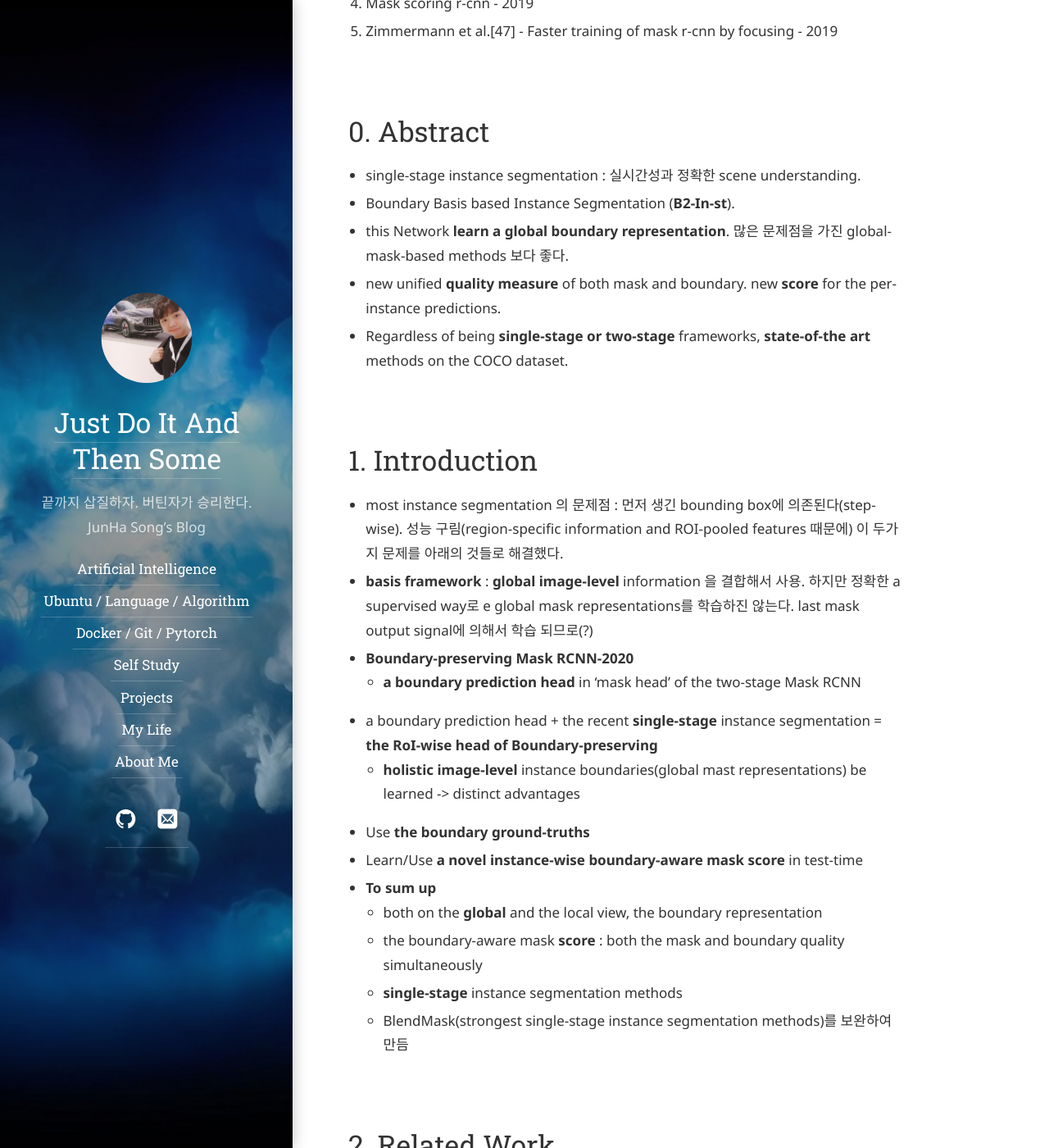
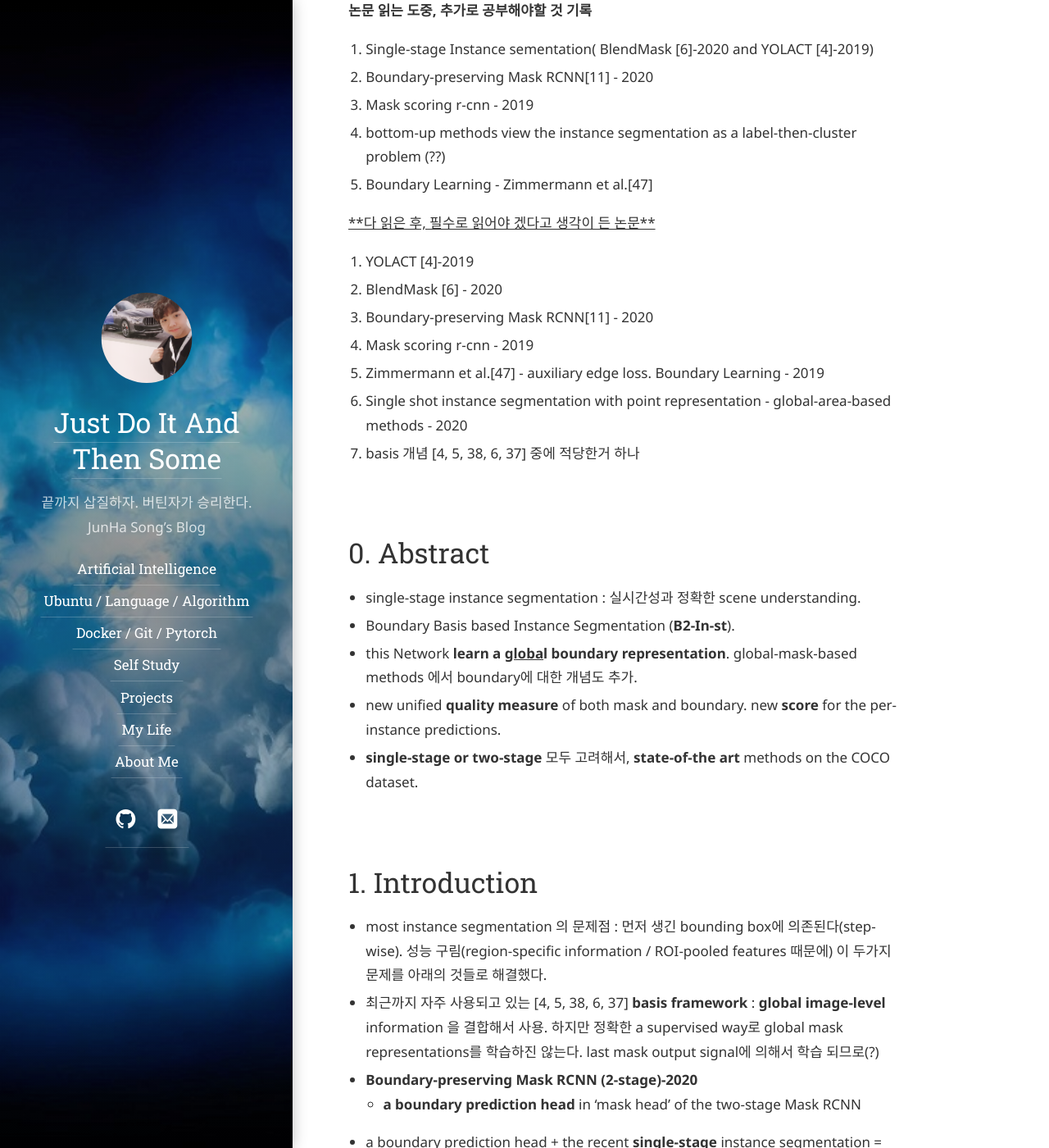
Before and after one commit to junsusong98/junha1125.github.io, a Jekyll site: the page built from artificial-intelligence/_posts/2021-01-19-TheDevilintheBoundary.md, in a window 1280 px wide and 1400 px high, scrolled down 1375 px. Shown: the whole window at 82% size. Built offline with Jekyll 4.4.1, drawn with Linux system fonts in a browser that asks for light colours; some web fonts are replaced; some of the changed text lies outside the part shown.

Commit message:
complete devil in boundary.md

```diff
--- a/artificial-intelligence/_posts/2021-01-19-TheDevilintheBoundary.md
+++ b/artificial-intelligence/_posts/2021-01-19-TheDevilintheBoundary.md
@@ -17,27 +17,37 @@
 
 1. 논문 안에는 핵심 내용(global 사용, score 사용) 등이 있는데, 최근 논문들의 핵심 내용만 쏙쏙 캐치해서 그것들을 잘~융합해서 개발이 되었다. -> 이런 논문 작성 방식도 추구하자.
 2. 논문 많이 읽어야 겠다... 완벽하게 이해는 안되고, 60% 정도만 이해가 간다. 필수적으로 읽어야 하는 논문 몇가지만 읽고 나면 다 이해할 수 도 있을 듯 하다. 지금은 전체다 이해가 안된다고 해도 좌절하지 말자.
-3. 정말 많은 노력이 보였다. 내가 과연 이정도를 할 수 있을까? 라는 생각이 들었지만 딱 한달 동안 이와 관련된 매일 논문 1개씩 읽는다면, 잘하면 좀더 창의력과 실험을 가미해서 더 높은 성능을 내는 모델을 만들 수 있지 않을까? 하는 생각은 든다.
+3. 정말 많은 노력이 보였다. 내가 과연 이정도를 할 수 있을까? 라는 생각이 들었지만 딱 한달 동안 이와 관련된 매일 논문 1개씩 읽는다면, 잘하면 좀더 창의력과 실험을 가미해서 더 높은 성능을 내는 모델을 만들 수 있지 않을까? 하는 생각은 든다. 따라서 하나의 관심 분야를 가지고 그 분야의 논문 20개는 읽어야 그 쪽은 조금 안다고 할 수 있다.
+4. 만약 Segmentation을 계속 하고 싶다면, 아래의 '필수 논문'을 차례대로 읽도록 하자. 지금은 아니다.
+5. 질문
+   - 논문을 준비하신 기간?
+   - 이 분야를 항상 관심을 두고 계셨던 건지? 그래서 그 분야의 논문을 항상 읽어오신 건지?
+   - 코드 제작은 어떻게 하셨는지? 어떤 코드 참고 및 어떤 방식으로 수정? 몇 퍼센트 수정 및 추가?
+   - 현재도 Segmentation을 매인 주제로 연구하고 계신지? 아니면 다른 과제나 연구로 바꾸셨는지?
+   - 아무래도 saturation된 Instance Segmentation에 대해서 계속 공부해나가시는거에 대한 두려움은 없으신지?
+   - 석사기간에 이런 좋은 논문을 쓰는게 쉽지 않은데... 혹시 팁이 있으신지?
 
 
 
-**추가로 공부해야할 것**
+**논문 읽는 도중, 추가로 공부해야할 것 기록**
 
 1. Single-stage Instance sementation( BlendMask [6]-2020 and YOLACT [4]-2019)
 2. Boundary-preserving Mask RCNN[11] - 2020
 3. Mask scoring r-cnn - 2019
 4. bottom-up methods view the instance segmentation as a label-then-cluster problem (??)
-5. Boundary Learning - (CASENet, InstanceCut- old) Zimmermann et al.[47]
+5. Boundary Learning - Zimmermann et al.[47]
 
 
 
-**다 읽은 후, 필수로 읽어야 겠다고 생각이 든 논문**
+<u>**다 읽은 후, 필수로 읽어야 겠다고 생각이 든 논문**</u>
 
 1. YOLACT [4]-2019
-2. BlendMask [6]
+2. BlendMask [6] - 2020
 3. Boundary-preserving Mask RCNN[11] - 2020
 4. Mask scoring r-cnn - 2019
-5. Zimmermann et al.[47] - Faster training of mask r-cnn by focusing - 2019
+5. Zimmermann et al.[47] - auxiliary edge loss. Boundary Learning - 2019
+6. Single shot instance segmentation with point representation - global-area-based methods - 2020
+7. basis 개념 [4, 5, 38, 6, 37] 중에 적당한거 하나
 
 
 
@@ -45,27 +55,27 @@
 
 - single-stage instance segmentation : 실시간성과 정확한 scene understanding.
 - Boundary Basis based Instance Segmentation (**B2-In-st**).
-- this Network **learn a global boundary representation**. 많은 문제점을 가진 global-mask-based methods 보다 좋다.
+- this Network **learn a <u>globa</u>l boundary representation**.  global-mask-based methods 에서 boundary에 대한 개념도 추가.
 - new unified **quality** **measure** of both mask and boundary. new **score** for the per-instance predictions.
--  Regardless of being **single-stage or two-stage** frameworks,  **state-of-the art** methods on the COCO dataset.
+-  **single-stage or two-stage** 모두 고려해서,  **state-of-the art** methods on the COCO dataset.
 
 
 
 # 1. Introduction
 
-- most instance segmentation 의 문제점 : 먼저 생긴 bounding box에 의존된다(step-wise).  성능 구림(region-specific information and ROI-pooled features 때문에) 이 두가지 문제를 아래의 것들로 해결했다.
-- **basis framework** : **global image-level** information 을 결합해서 사용. 하지만 정확한 a supervised way로 e global mask representations를 학습하진 않는다. last mask output signal에 의해서 학습 되므로(?)
-- **Boundary-preserving Mask RCNN-2020**
+- most instance segmentation 의 문제점 : 먼저 생긴 bounding box에 의존된다(step-wise).  성능 구림(region-specific information / ROI-pooled features 때문에) 이 두가지 문제를 아래의 것들로 해결했다.
+- 최근까지 자주 사용되고 있는 [4, 5, 38, 6, 37] **basis framework** : **global image-level** information 을 결합해서 사용. 하지만 정확한 a supervised way로 global mask representations를 학습하진 않는다. last mask output signal에 의해서 학습 되므로(?)
+- **Boundary-preserving Mask RCNN (2-stage)-2020**
   - **a boundary prediction head** in 'mask head' of the two-stage Mask RCNN
 - a boundary prediction head + the recent **single-stage** instance segmentation = **the RoI-wise head of Boundary-preserving**
-  - **holistic image-level** instance boundaries(global mast representations) be learned -> distinct advantages
+  - **holistic image-level** instance boundaries(global mask representations) be learned -> distinct advantages
 - Use **the boundary ground-truths**
-- Learn/Use **a novel instance-wise boundary-aware mask score** in test-time
+- Learn/Use **a novel instance-wise boundary-aware mask score** (<u>결론 : only for test-time. 학습을 하는 동안 이 score도 추측할 수 있게 만들어 놓으면, test할때 확율값이 얼마인지 확인가능하기도 하고, 학습 성능이 좋아지는 효과도 볼 수 있다.</u>)
 - **To sum up**
-  - both on the **global** and the local view, the boundary representation
+  - both on the **global** and the **local** view, the boundary representation
   - the boundary-aware mask **score** : both the mask and boundary quality simultaneously
   - **single-stage** instance segmentation methods
-  - BlendMask(strongest single-stage instance segmentation methods)를 보완하여 만듬
+  - Blend-Mask(strongest single-stage instance segmentation methods)를 보완하여 만듬
 
 
 
@@ -82,8 +92,8 @@
 - Single-stage
 
   - Instead of assigning ROI proposals, **pixel-wise predictions of cues** such as (a)directional vectors (b)pairwise affinity (c)watershed energy (d)embedding learning (=  **local-area-based methods,** 각각에 대한 설명은 refer. paper 참고) -> and then **group object instances**  -> not good ....
-  - **global-area-based** methods 탄생 : (1)  Generate intermediate FCN feature maps, called ‘basis’. (2)  Assemble the extracted basis features.
-  - **3.background** 에서 더 다룰 예정.
+  - **global-area-based** methods 탄생 [6, 4, 38] : (1)  Generate intermediate FCN feature maps, called ‘basis’. (2)  Assemble the extracted basis features.
+  - 뒤에서 더 다룰 예정.
 
 - **Boundary learning** for instance segmentation
 
@@ -123,7 +133,7 @@
   5. (2번)과 (3번)을 **결합**해서, final masks 예측.
   6. 그림에서 오른쪽, boundary basis가 BlendMask instantiation
 
-<img src="C:\Users\sb020\AppData\Roaming\Typora\typora-user-images\image-20210119165307132.png" alt="image-20210119165307132" style="zoom:80%;" />
+<img src="https://github.com/junha1125/Imgaes_For_GitBlog/blob/master/Typora/image-20210119165307132.png?raw=tru" alt="image-20210119165307132" style="zoom:80%;" />
 
 - Learning **holistic image boundary**
   1. Standard basis head(그림 중간 아래)
@@ -133,7 +143,7 @@
   2. image boundary(Missing piece 그림에 없음)
      - two-stage에서 RoI-wise boundary information을 이용해서, 성능향상을 이뤘다.
      - Learn **a holistic boundary of all instances** in a scene (instance 하나하나 아니라)
-     - Overlapping objects and complex shapes 에서 좋은 성능 나옴.
+     - Overlapping objects and complex shapes문제 에서 좋은 성능 나옴.
      - the boundary supervision 은 어렵지 않다. mask annotations를 그냥 이용하면 되므로.
   3. Boundary **ground-truths**
      - **Laplacian operator** to generate **soft boundaries** from the binary **mask ground-truths**.
@@ -141,7 +151,7 @@
      - 1) binary cross-entropy loss   2) dice loss(다룰 예정) 3) boundary loss
   5. Detection Head
      - Basic head와 병렬로, instance-level parameters 들을 추측한다.
-     - 특히 attention map은 basic head의 결과와 결합되어 boundary basic이 이뤄진다.
+     - 특히 attention map은 basic head의 결과와 결합되어 **boundary basic(BlendMask 참고)**이 이뤄진다.
 - Boundary-aware mask scoring
   1. Mask scoring R-CNN [20] proposes **a mask IoU scoring module** instead of the classification score.
   2. Mask 결과를 향상시킬 수 있다. 모델은 이 값이 커지도록 학습을 할테니까. 즉 GT와 최대한 비슷해지려고 하는 back-propagation이 여기서 된다고 할 수 있다.
@@ -149,14 +159,14 @@
   4. 저자는 mask IoU score = the IoU + boundary quality 로 나누어 생각했다.
   5. Boundary score (S_boundary 정의)
      - a Dice metric [13] 을 차용했다.
-     - <img src="C:\Users\sb020\AppData\Roaming\Typora\typora-user-images\image-20210119181451921.png" alt="image-20210119181451921" style="zoom:80%;" />
+     - <img src="https://github.com/junha1125/Imgaes_For_GitBlog/blob/master/Typora/image-20210119181451921.png?raw=tru" alt="image-20210119181451921" style="zoom:80%;" />
      - i는 i번째 pixel을 의미하고, epsilon은 분모가 0이 되는 것을 막는다.
   6.  Scoring head(위 오른쪽 묘듈)
      - **S_boundary와 S_IOU**는 GT와 prediction결과를 비교해서 쉽게 계산 할 수 있다. 이것이 높게 나오도록 boundary와 Mask결과를 찾는 모델의 학습.이 이뤄지겠지만
      - **이 값을 예측하는 모듈**도 학습시켰다. (Object Detection 모델도 confidence score를 예측하듯이)
      - Input은 concatenation of \[predicted mask (M_pred), boundary (B_pred), RoI-pooled FPN features (F_RoI)\]
-  7. Score definition at inference
-     -  <img src="C:\Users\sb020\AppData\Roaming\Typora\typora-user-images\image-20210119183330139.png" alt="image-20210119183330139" style="zoom:80%;" />
+  7. Score definition **at inference**
+     -  <img src="https://github.com/junha1125/Imgaes_For_GitBlog/blob/master/Typora/image-20210119183330139.png?raw=tru" alt="image-20210119183330139" style="zoom:80%;" />
 
 
 
@@ -166,6 +176,6 @@
   1. Holistic Boundary basis
   2. Boundary-aware mask scoring  (Boundary_S + Mask_S)
 - Basis head design choices
-  - <img src="C:\Users\sb020\AppData\Roaming\Typora\typora-user-images\image-20210119184502140.png" alt="image-20210119184502140" style="zoom:67%;" />
+  - <img src="https://github.com/junha1125/Imgaes_For_GitBlog/blob/master/Typora/image-20210119184502140.png?raw=tru" alt="image-20210119184502140" style="zoom:67%;" />
   - boundary supervision을 globally하고, the boundary supervision_loss and its prediction를 모두 사용하는 (e)에서 가장 성능이 좋았다.
   - 마지막 단의 색갈 channel은 original basis를 의미하고, 특히 Red는 the additional image boundary basis를 의미한다.
```
Also changed, not shown: other parts of artificial-intelligence/_posts/2021-01-19-TheDevilintheBoundary.md (+3 -3 lines), Self-Study/_posts/2021-01-19-fast_campus2.md (+7 -7 lines).
